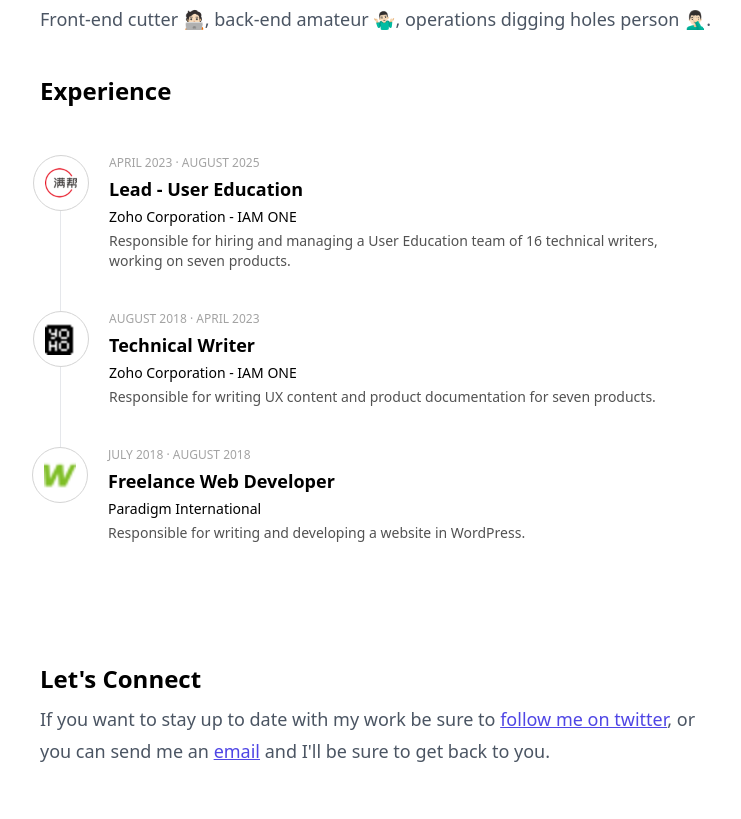
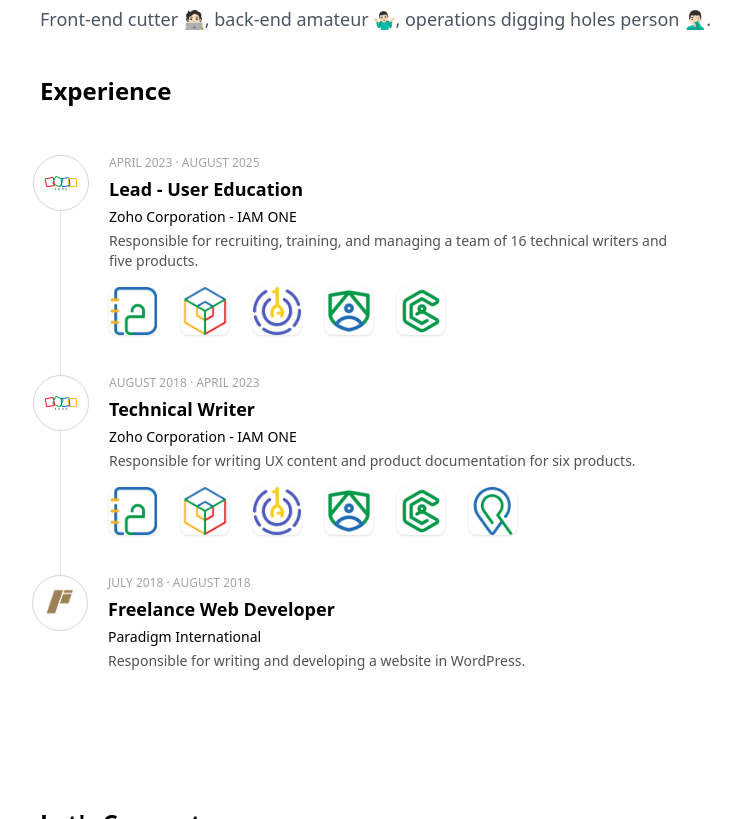
Before and after one commit to the-gak/gak-portfolio, an Astro site: page /about in a window 1280 px wide. Shown: the part 701-1520 px from the top of the page, without its empty margins (264-1005 px from the left). Built offline with nearby package versions, Linux system fonts and the light colour scheme; Astro itself is replaced by a stand-in of ours.

Commit message:
Added product logos to experience

```diff
--- a/src/collections/experiences.json
+++ b/src/collections/experiences.json
@@ -3,21 +3,36 @@
 		"dates": "April 2023 · August 2025",
 		"role": "Lead - User Education",
 		"company": "Zoho Corporation - IAM ONE",
-		"description": "Responsible for hiring and managing a User Education team of 16 technical writers, working on seven products.",
-		"logo": "/assets/images/experiences/fta.ico"
+		"description": "Responsible for recruiting, training, and managing a team of 16 technical writers and five products.",
+		"logo": { "src" : "/assets/images/experiences/zoho-logo-512.png", "alt": "Zoho" },
+		"productLogos": [
+			{ "src": "/assets/images/experiences/zoho-directory.png", "alt": "Zoho Directory", "title": "Zoho Directory" },
+			{ "src": "/assets/images/experiences/zoho-one.png", "alt": "Zoho One", "title": "Zoho One" },
+			{ "src": "/assets/images/experiences/zoho-oneauth.png", "alt": "Zoho OneAuth", "title": "Zoho OneAuth" },
+			{ "src": "/assets/images/experiences/zoho-accounts.ico", "alt": "Zoho Accounts", "title": "Zoho Accounts" },
+			{ "src": "/assets/images/experiences/zoho-contacts.ico", "alt": "Zoho Contacts", "title": "Zoho Contacts" }
+		]
 	},
 	{
 		"dates": "August 2018 · April 2023",
 		"role": "Technical Writer",
 		"company": "Zoho Corporation - IAM ONE",
-		"description": "Responsible for writing UX content and product documentation for seven products.",
-		"logo": "/assets/images/experiences/yoho.ico"
+		"description": "Responsible for writing UX content and product documentation for six products.",
+		"logo": { "src" : "/assets/images/experiences/zoho-logo-512.png", "alt": "Zoho" },
+		"productLogos": [
+			{ "src": "/assets/images/experiences/zoho-directory.png", "alt": "Zoho Directory", "title": "Zoho Directory" },
+			{ "src": "/assets/images/experiences/zoho-one.png", "alt": "Zoho One", "title": "Zoho One" },
+			{ "src": "/assets/images/experiences/zoho-oneauth.png", "alt": "Zoho OneAuth", "title": "Zoho OneAuth" },
+			{ "src": "/assets/images/experiences/zoho-accounts.ico", "alt": "Zoho Accounts", "title": "Zoho Accounts" },
+			{ "src": "/assets/images/experiences/zoho-contacts.ico", "alt": "Zoho Contacts", "title": "Zoho Contacts" },
+			{ "src": "/assets/images/experiences/zoho-remotely.png", "alt": "Zoho Remotely", "title": "Zoho Remotely" }
+		]
 	},
 	{
 		"dates": "July 2018 · August 2018",
 		"role": "Freelance Web Developer",
 		"company": "Paradigm International",
 		"description": "Responsible for writing and developing a website in WordPress.",
-		"logo": "/assets/images/experiences/wulian.ico"
+		"logo": { "src" : "/assets/images/experiences/p-logo.png", "alt": "Paradigm" }
 	}
 ]
--- a/src/components/about-experience.astro
+++ b/src/components/about-experience.astro
@@ -1,12 +1,12 @@
 ---
-const { logo, dates, role, company, description } = Astro.props;
+const { logo, dates, role, company, description, productLogos } = Astro.props;
 ---
 
 <div class="relative flex flex-col justify-start pl-12">
   <div
     class="absolute top-0 left-0 z-40 flex items-center justify-center -translate-x-1/2 bg-white border rounded-full dark:bg-neutral-950 w-14 h-14 border-neutral-300 dark:border-neutral-700"
   >
-    <img src={logo} alt={company} class="w-8 h-8" />
+    <img src={logo.src} alt={logo.alt} class="w-8 h-8" />
   </div>
 
   <p
@@ -19,4 +19,9 @@ const { logo, dates, role, company, description } = Astro.props;
   <p class="text-sm font-light text-neutral-600 dark:text-neutral-400">
     {description}
   </p>
+  <div class="flex gap-6 items-center mt-4">
+    {productLogos && productLogos.map((logo) => (
+      <img src={logo.src} alt={logo.alt} title={logo.title} class="w-12 h-12 rounded-lg bg-white shadow" />
+    ))}
+  </div>
 </div>
--- a/src/pages/about.astro
+++ b/src/pages/about.astro
@@ -37,6 +37,7 @@ import Layout from "../layouts/main.astro";
                 company={experience.company}
                 description={experience.description}
                 logo={experience.logo}
+                productLogos={experience.productLogos}
               />
             </div>
           )
```
Also changed, not shown: public/assets/images/experiences/fta.ico (deleted), public/assets/images/experiences/p-logo.png (added), public/assets/images/experiences/wulian.ico (deleted), public/assets/images/experiences/yoho.ico (deleted), public/assets/images/experiences/zoho-accounts.ico (added), public/assets/images/experiences/zoho-contacts.ico (added), public/assets/images/experiences/zoho-directory.png (added), public/assets/images/experiences/zoho-logo-512.png (added), public/assets/images/experiences/zoho-one.png (added), public/assets/images/experiences/zoho-oneauth.png (added), public/assets/images/experiences/zoho-remotely.png (added).
